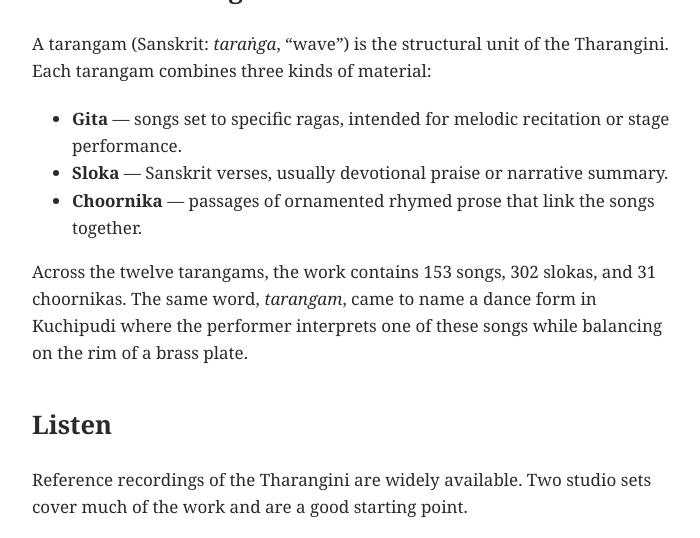
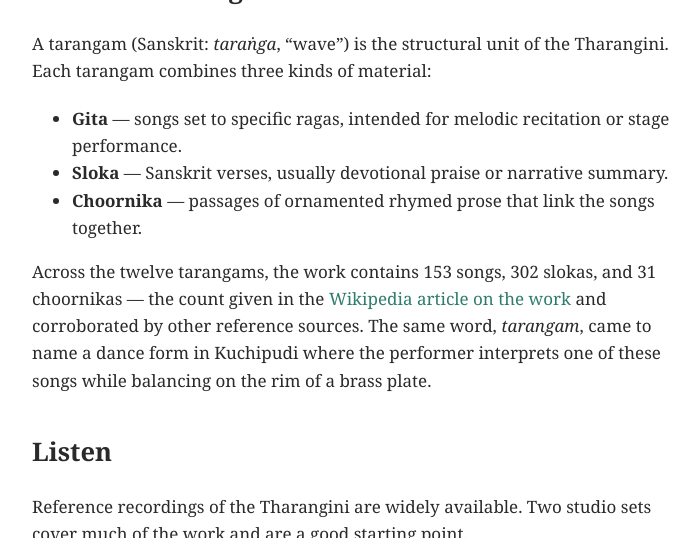
Before and after one commit to anandrajaram/varagur.org, a Jekyll site: the page built from home/krishna-leela-tharangini.md, in a window 1280 px wide and 900 px high, scrolled down 3353 px, cut to the strip 0-538 px from the top of the window. Shown: the whole strip, without its empty margins (285-985 px from the left). Built offline with Jekyll 4.4.1, drawn with Linux system fonts in a browser that asks for light colours.

Commit message:
Tighten source attribution after a plagiarism / originality check
Web-search verified that no distinctive prose phrasings from the new
content appear verbatim elsewhere — the writing is original. The
factual claims are well supported across multiple existing sources;
two specific items deserve clearer attribution.

- /home/krishna-leela-tharangini/: the "153 songs, 302 slokas, 31
  choornikas" count is the standard figure repeated verbatim in
  Wikipedia and several reference sources. Now cites the Wikipedia
  article inline at that mention.
- /home/sri-narayana-theerthar/: the 1675 birth date at Kaza, the
  original name "Govinda Shastri", and the guru Sri Shivaramateertha
  came from carnatic-circle.com during research. Added the source to
  the page's "Sources and further reading" list.

Other factual common-knowledge claims (raga characters, Bhagavata
episodes, Kuchipudi tarangam form) are paraphrased originally and
sit on widely-shared ground that does not need per-claim citation.

Co-Authored-By: Claude Opus 4.7 <noreply@anthropic.com>

```diff
--- a/home/krishna-leela-tharangini.md
+++ b/home/krishna-leela-tharangini.md
@@ -152,7 +152,7 @@ A tarangam (Sanskrit: *taraṅga*, "wave") is the structural unit of the Tharang
 - **Sloka** — Sanskrit verses, usually devotional praise or narrative summary.
 - **Choornika** — passages of ornamented rhymed prose that link the songs together.
 
-Across the twelve tarangams, the work contains 153 songs, 302 slokas, and 31 choornikas. The same word, *tarangam*, came to name a dance form in Kuchipudi where the performer interprets one of these songs while balancing on the rim of a brass plate.
+Across the twelve tarangams, the work contains 153 songs, 302 slokas, and 31 choornikas — the count given in the [Wikipedia article on the work](https://en.wikipedia.org/wiki/Sri_Krishna_Leela_Tarangini) and corroborated by other reference sources. The same word, *tarangam*, came to name a dance form in Kuchipudi where the performer interprets one of these songs while balancing on the rim of a brass plate.
 
 ## Listen
 
```
Also changed, not shown: home/sri-narayana-theerthar.md (+1 -0 lines).
